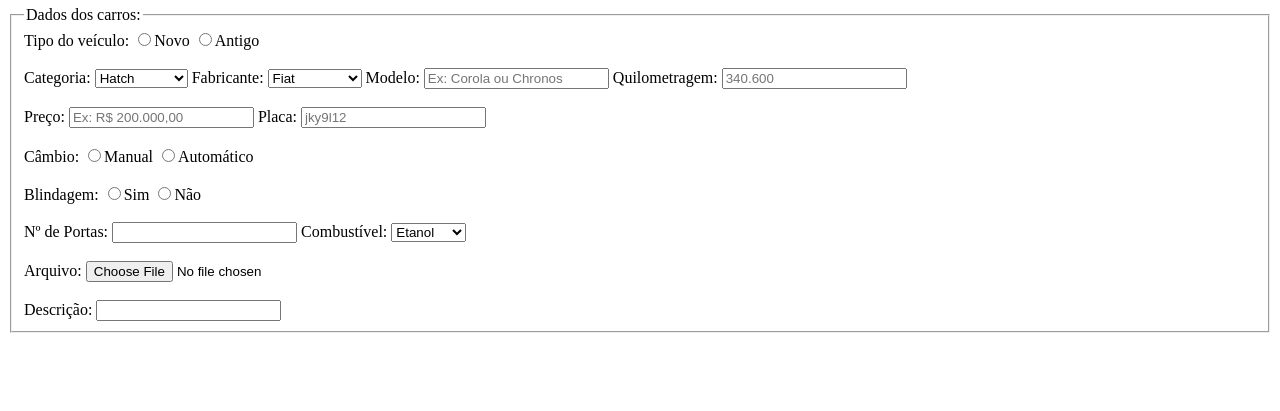
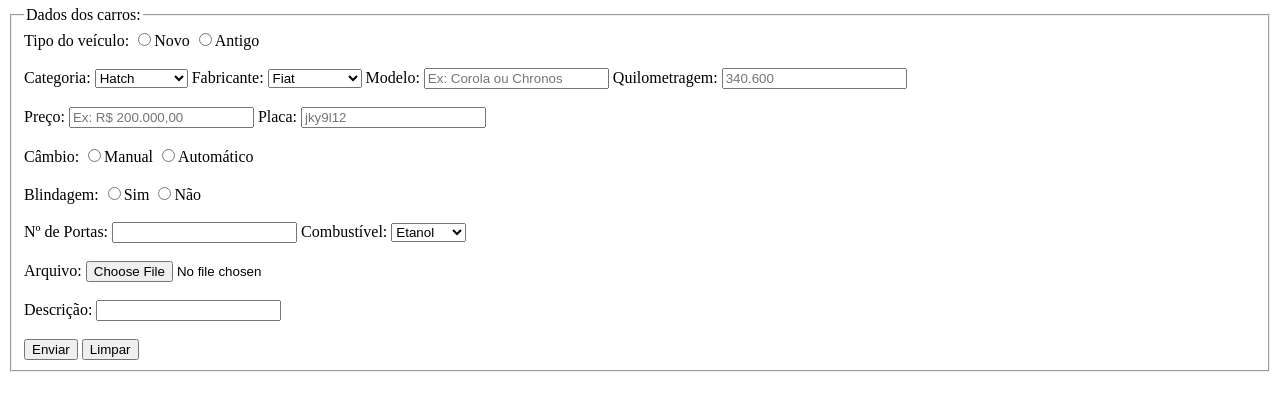
Before and after one commit to henriquenegri/Projeto-ProServe, a plain HTML site: page FullCar.html in a window 1280 px wide. Shown: the part 63-474 px from the top of the page. Drawn offline with Linux system fonts and the light colour scheme.

Commit message:
Update FullCar.html

```diff
--- a/FullCar.html
+++ b/FullCar.html
@@ -88,6 +88,9 @@
 
             <label>Descrição: </label>
             <input type="<textarea rows="" cols=""></textarea>
+            <br/><br/>
+            <input type="submit" value="Enviar"/>
+            <input type="reset" value="Limpar"/>
 
             </fieldset>
 
```
